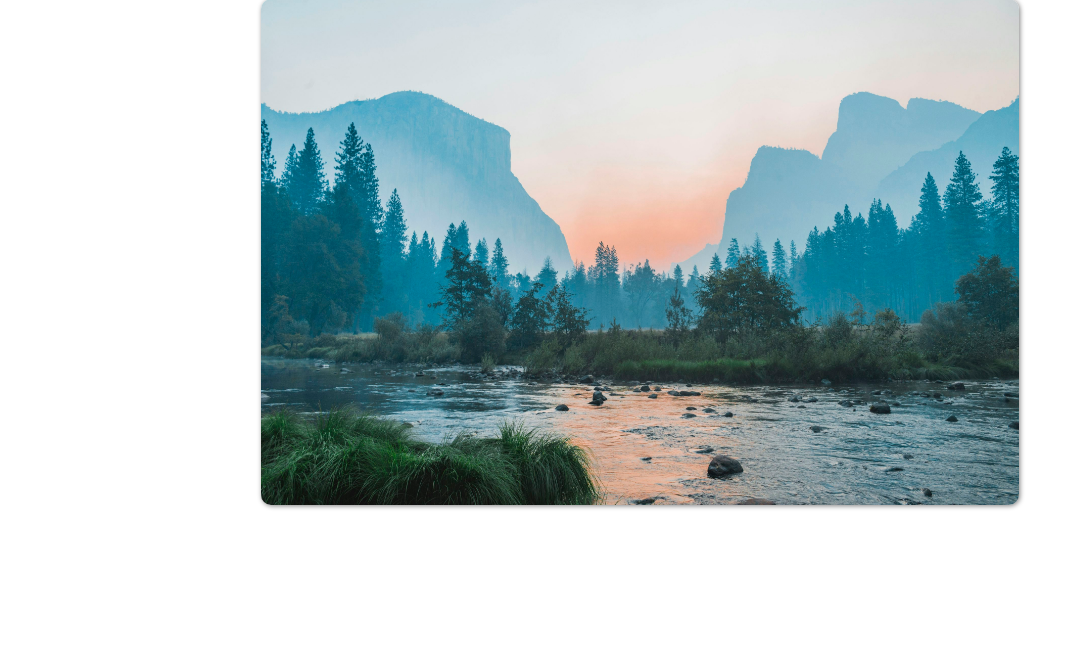
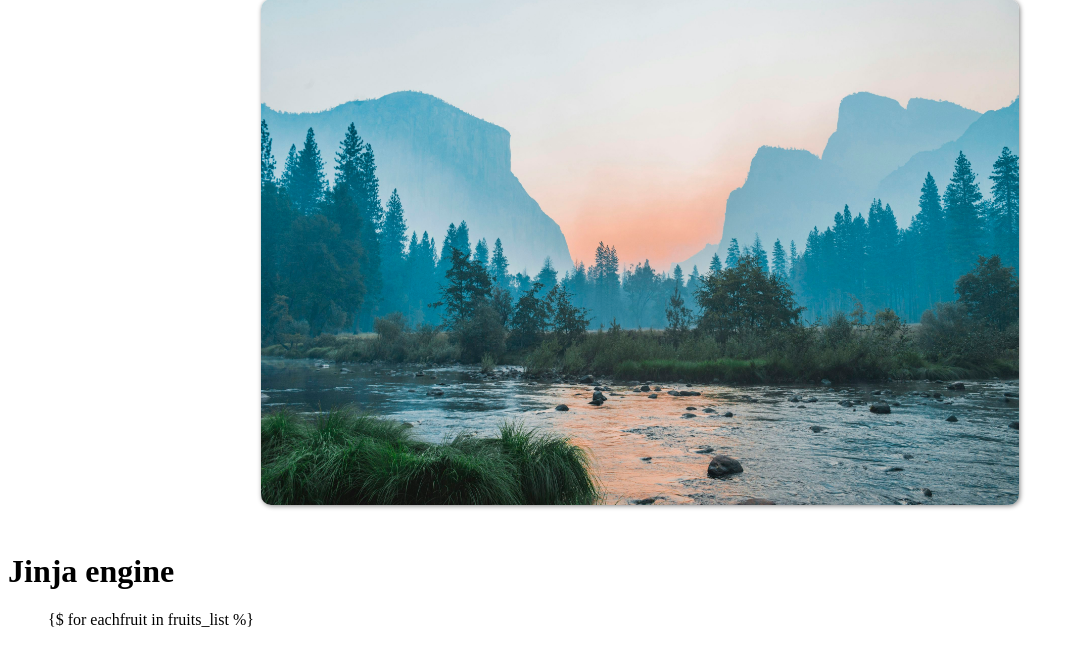
Before and after one commit to uhohdontdothat/et721_fall25, a Flask app: page / in a window 1280 px wide. Shown: the part 156-801 px from the top of the page, without its empty margins (0-1077 px from the left). Before the commit the page ends 665 px from the top, so only its background shows below. Run offline with Flask 3, Linux system fonts and the light colour scheme.

Commit message:
Progress on lab 12 made

```diff
--- a/lab12_flask/app.py
+++ b/lab12_flask/app.py
@@ -3,7 +3,7 @@ Henry Perez
 October 27th, 2025
 Lab 12, Introduction to Flask
 """
-from flask import Flask, render_template, url_for
+from flask import Flask, render_template, url_for, redirect
 
 """
 create an object 'app' from the Flask module
@@ -15,7 +15,9 @@ app = Flask(__name__)
 # 'route' decorator is used to access the root URL
 @app.route('/')
 def index():
-    return render_template('index.html')
+    name = 'Henry Perez'
+    fruits = ['apple', 'orange', 'grapes']
+    return render_template('index.html',username = name, fruits_list = fruits)
 
 @app.route('/about')
 def about():
@@ -25,6 +27,10 @@ def about():
 def quotes():
     return '<h1>Quotes<h1>'
 
+@app.route('/login')
+def login():
+    return redirect(url_for('index'))
+
 # set the 'app' to run if you execute the file directly (not when it is imported)
 if __name__ == "__main__":
     app.run(debug=True)
--- a/lab12_flask/templates/index.html
+++ b/lab12_flask/templates/index.html
@@ -8,9 +8,15 @@
 </head>
 <body>
     <h1 class="title">Welcome to Flask Application</h1>
-    <h2 class="subtitle">By: Henry Perez</h2>
+    <h2 class="subtitle">By: {{username}}</h2>
     <div class="introimg">
         <img src="../static/img1.jpg" alt="image">
     </div>
+
+    <h1>Jinja engine</h1>
+    <!-- for loop -->
+     <ul>
+        {$ for eachfruit in fruits_list %}
+     </ul>
 </body>
 </html>
```
